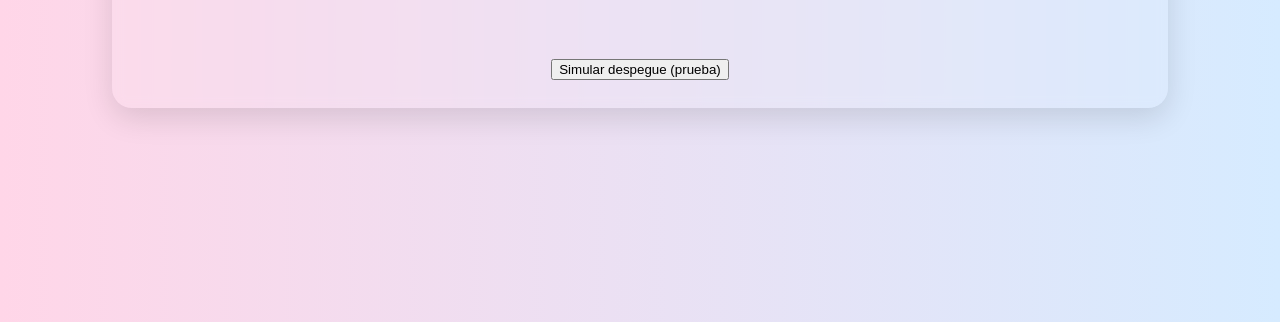
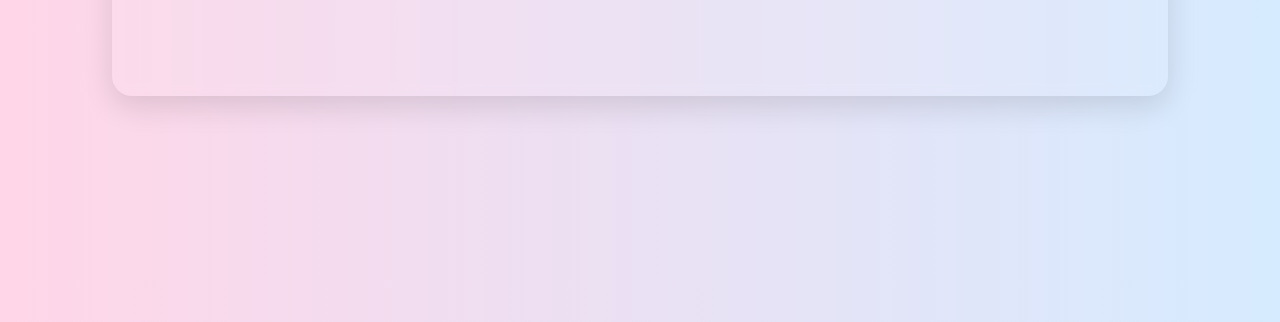
Before and after one commit to jrivas514/Gender-Reveal, a plain HTML site: page index.html in a window 1280 px wide. Shown: the part 478-800 px from the top of the page. Drawn offline with Linux system fonts and the light colour scheme.

Commit message:
Comment out manual trigger button

```diff
--- a/index.html
+++ b/index.html
@@ -125,7 +125,7 @@
     <div id="revealText" class="reveal">¿Niño o Niña?</div>
 
     <div class="cta">
-      <button id="manualTrigger">Simular despegue (prueba)</button>
+    <!-- <button id="manualTrigger">Simular despegue (prueba)</button> -->
     </div>
   </div>
 
```
